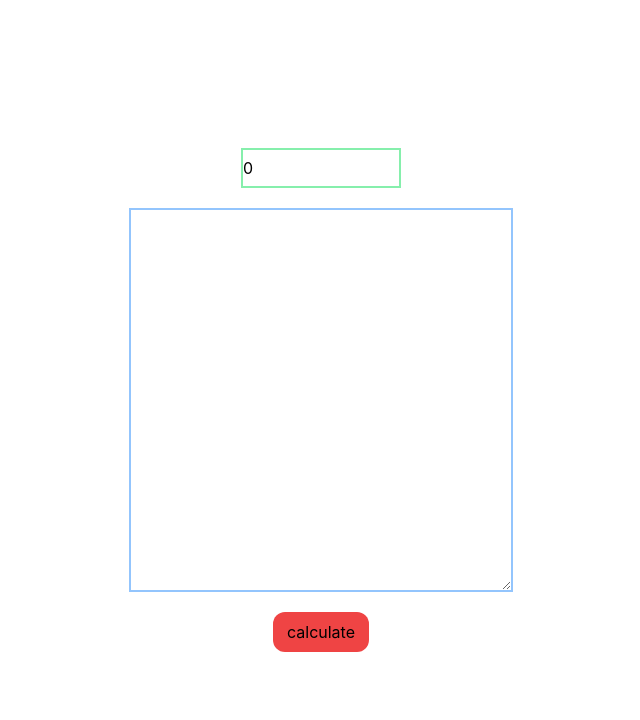
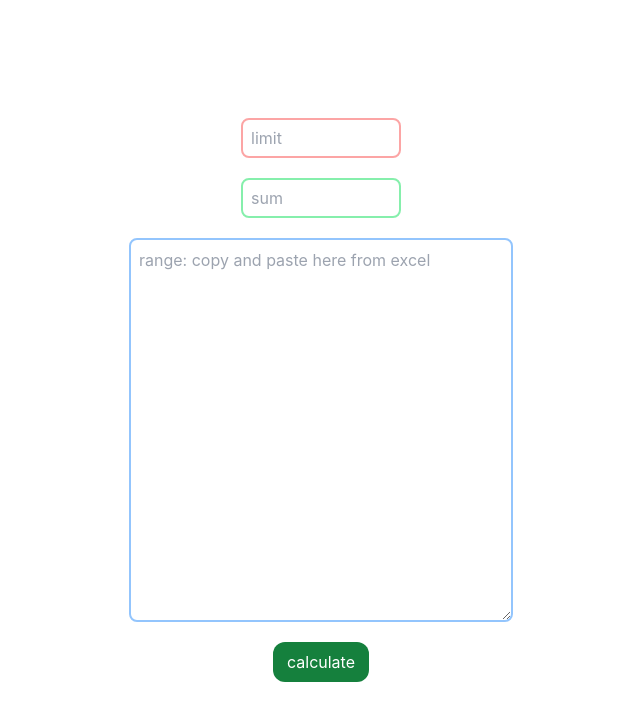
Before and after one commit to dev-aly3n/combination-online, a Next.js app: page / in a window 1280 px wide. Shown: the top 720 px of the page, without its empty margins (319-959 px from the left). Built offline with nearby package versions, Linux system fonts and the light colour scheme.

Commit message:
add font

```diff
--- /dev/null
+++ b/pages/_document.js
@@ -0,0 +1,17 @@
+import { Html, Head, Main, NextScript } from 'next/document'
+
+export default function Document() {
+  return (
+    <Html>
+      <Head>
+      <link rel="preconnect" href="https://fonts.googleapis.com" />
+        <link rel="preconnect" href="https://fonts.gstatic.com" />
+        <link href="https://fonts.googleapis.com/css?family=Roboto+Mono&display=optional" rel="stylesheet"/>
+      </Head>
+      <body>
+        <Main />
+        <NextScript />
+      </body>
+    </Html>
+  )
+}
--- a/pages/index.tsx
+++ b/pages/index.tsx
@@ -3,12 +3,16 @@ import styles from "../styles/Home.module.css";
 import { combinationSum, subsetSum, sumOfWhatever } from "../utils/index";
 
 export default function Home() {
-  const [specValue, setSpecValue] = useState(0);
+  const [specValue, setSpecValue] = useState();
+  const [limitValue, setLimitValue] = useState();
   const [rangeOfNumbers, setRangeOfNumbers] = useState([]);
   const formRef = useRef<HTMLFormElement>(null);
 
   const specValueChangeHandler = (e) => {
     setSpecValue(e.target.valueAsNumber);
+  };
+  const limitValueChangeHandler = (e) => {
+    setLimitValue(e.target.valueAsNumber);
   };
   const rangeChangeHandler = (e) => {
     const range = e.target.value.split(/\t|\n/g);
@@ -17,6 +21,7 @@ export default function Home() {
     }).filter(Number);
     setRangeOfNumbers(numberRagne);
   };
+
   const handleSubmit = (e: React.FormEvent<HTMLFormElement>) => {
     e.preventDefault();
     const numberRagne = rangeOfNumbers.map((num)=>{
@@ -32,17 +37,26 @@ export default function Home() {
         className="w-full h-full flex flex-col justify-center items-center gap-5"
       >
         <input
+          onChange={limitValueChangeHandler}
+          type={"number"}
+          value={limitValue}
+          className="w-40 h-10 border-2 border-red-300 rounded-lg p-2 outline-none"
+          placeholder="limit"
+        />
+        <input
           onChange={specValueChangeHandler}
           type={"number"}
           value={specValue}
-          className="w-40 h-10 border-2 border-green-300"
+          className="w-40 h-10 border-2 border-green-300 rounded-lg p-2 outline-none"
+          placeholder="sum"
         />
         <textarea
           onChange={rangeChangeHandler}
           value={rangeOfNumbers}
-          className="w-96 h-96 border-2 border-blue-300"
+          className="w-96 h-96 border-2 border-blue-300 rounded-lg p-2 outline-none"
+          placeholder="range: copy and paste here from excel"
         />
-        <button type={"submit"} className="w-24 h-10 rounded-xl bg-red-500">
+        <button type={"submit"} className="w-24 h-10 rounded-xl bg-green-700 hover:bg-green-900 active:scale-95 text-white duration-300">
           calculate
         </button>
       </form>
--- a/styles/globals.css
+++ b/styles/globals.css
@@ -18,3 +18,14 @@ a {
 * {
   box-sizing: border-box;
 }
+
+ul#console {
+  list-style-type: none;
+  font-family: 'Roboto Mono', monospace;
+  font-size: 14px;
+  line-height: 25px;
+  padding-left: 5px;
+}
+ul#console li {
+  border-bottom: solid 1px #80808038;
+}
```
